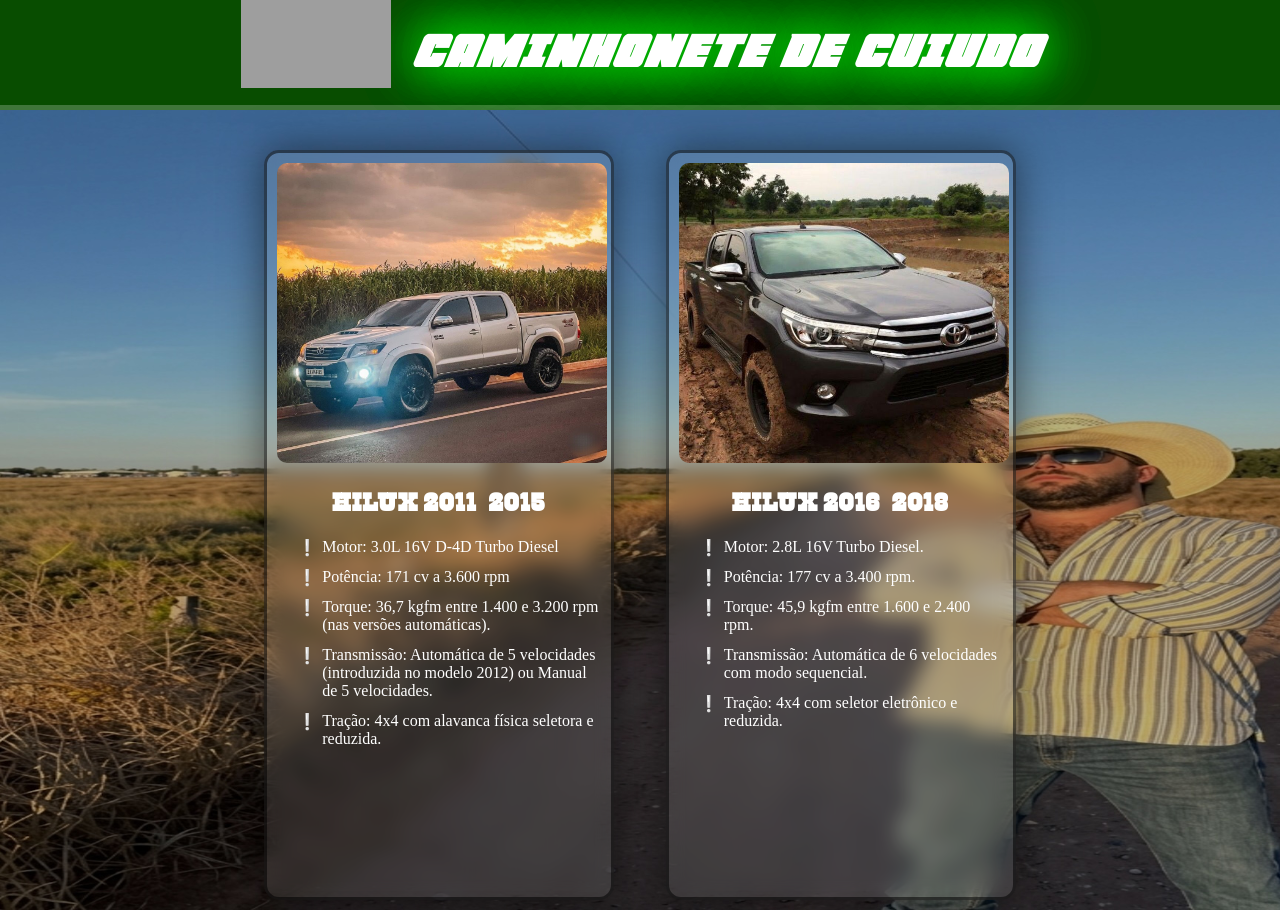
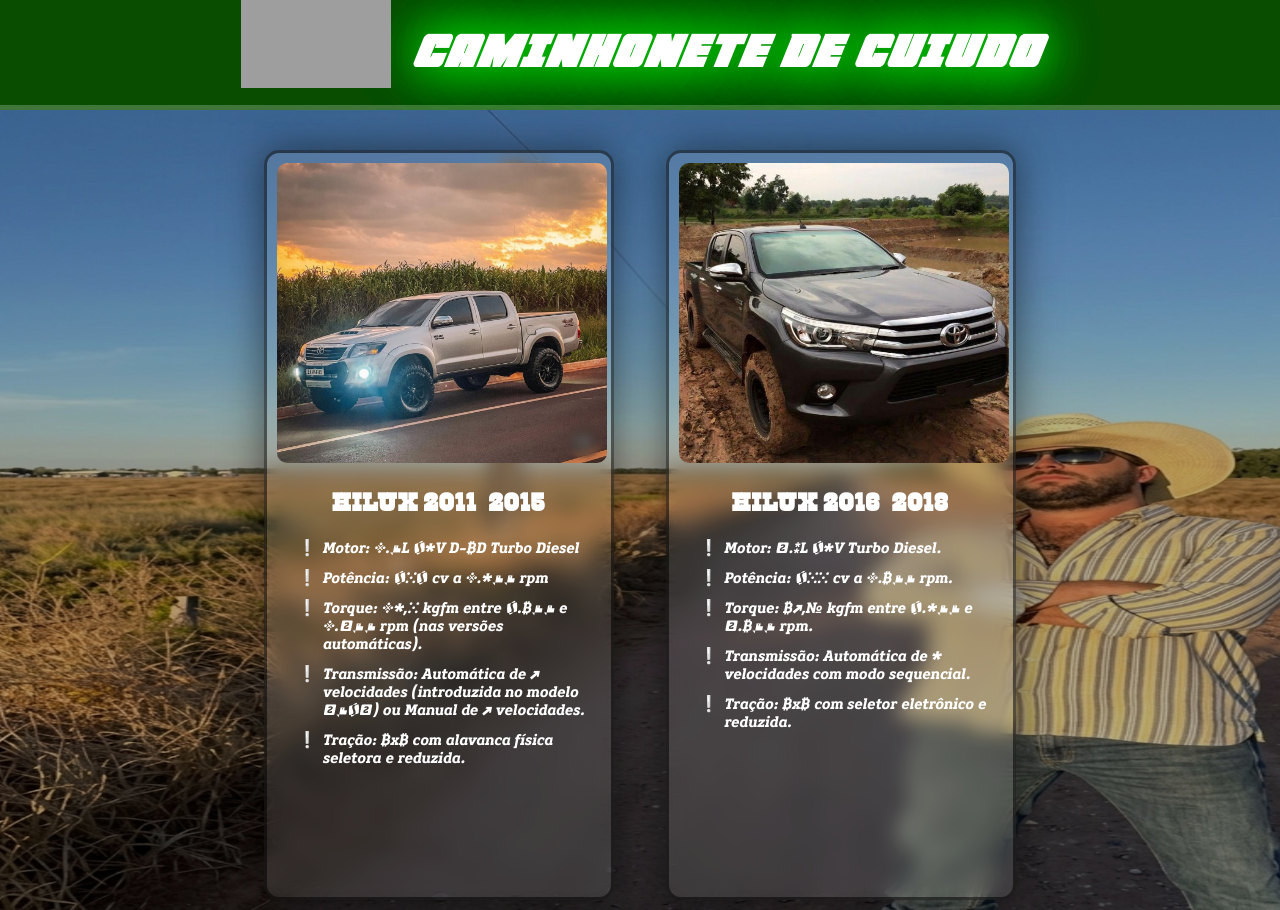
Before and after one commit to JoaoLucas-22/card, a plain HTML site: page index.html in a window 1280 px wide. Shown: the top 910 px of the page. Drawn offline with Linux system fonts and the light colour scheme; grey boxes are pictures that could not be loaded.

Commit message:
adiciona fonte Biotrip e atualiza estilo no CSS

```diff
--- a/style.css
+++ b/style.css
@@ -15,8 +15,8 @@
 }
 
 @font-face {
-    font-family: 'Compacta';
-    src: url('assets/Compacta Italic.otf') format('opentype');
+    font-family: 'Biotrip';
+    src: url('assets/BiotripSerif-BoldItalic.ttf') format('truetype');
 }
 
 body {
@@ -151,6 +151,7 @@
     margin-top: 20px;
     list-style: none;
     color: white;
+    font-family: 'Biotrip', sans-serif;
 }
 .card ul li{
     margin-bottom: 12px;
```
Also changed, not shown: assets/BiotripSerif-BoldItalic.ttf (added).
